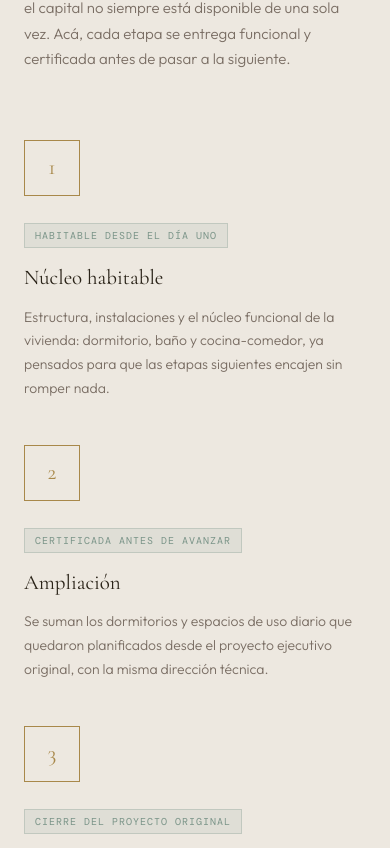
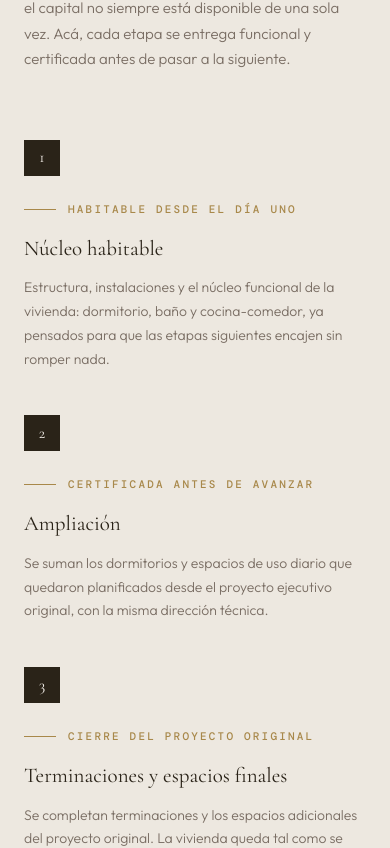
Before and after one commit to FacuEspi04/furiassi_arq, a Next.js app: page / in a window 390 px wide. Shown: the part 5238-6086 px from the top of the page. Built offline with nearby package versions, Linux system fonts and the light colour scheme.

Commit message:
comp visuales

```diff
--- a/src/app/globals.css
+++ b/src/app/globals.css
@@ -696,7 +696,7 @@ a {
    DIFERENCIALES
    ============================================================ */
 .diferenciales {
-  padding: clamp(80px, 10vw, 140px) 0;
+  padding: var(--section-py) 0;
   background: var(--espresso);
   color: var(--cream);
   position: relative;
@@ -789,12 +789,12 @@ a {
    SERVICIOS / MODALIDADES (cream, tarjetas en grilla de 1px)
    ============================================================ */
 .section-cream {
-  padding: clamp(80px, 10vw, 140px) 0;
+  padding: var(--section-py) 0;
   background: var(--cream);
 }
 
 .section-cream-2 {
-  padding: clamp(80px, 10vw, 140px) 0;
+  padding: var(--section-py) 0;
   background: var(--cream-2);
 }
 
@@ -916,7 +916,7 @@ a {
    que Diferenciales y Contacto, no el de una sección de contenido más.
    ============================================================ */
 .modalidades-section {
-  padding: clamp(80px, 10vw, 140px) 0;
+  padding: var(--section-py) 0;
   background: var(--espresso);
   color: var(--cream);
 }
@@ -1117,7 +1117,7 @@ a {
    ETAPAS (línea de tiempo)
    ============================================================ */
 .etapas {
-  padding: clamp(80px, 10vw, 140px) 0;
+  padding: var(--section-py) 0;
   background: var(--cream-2);
   border-top: 1px solid var(--cream-3);
   border-bottom: 1px solid var(--cream-3);
@@ -1134,11 +1134,11 @@ a {
 .etapas-timeline::before {
   content: "";
   position: absolute;
-  top: 27px;
+  top: 22px;
   left: 4%;
   right: 4%;
   height: 1px;
-  background: var(--cream-3);
+  background: color-mix(in srgb, var(--espresso) 25%, transparent);
 }
 
 .etapa-item {
@@ -1148,17 +1148,16 @@ a {
 }
 
 .etapa-num {
-  width: 56px;
-  height: 56px;
-  border: 1px solid var(--gold);
-  background: var(--cream-2);
+  width: 36px;
+  height: 36px;
+  background: var(--espresso);
   display: flex;
   align-items: center;
   justify-content: center;
   font-family: var(--font-display), serif;
-  font-size: 22px;
+  font-size: 16px;
   font-weight: 400;
-  color: var(--gold);
+  color: var(--cream);
   margin-bottom: 24px;
   position: relative;
   z-index: 1;
@@ -1172,15 +1171,6 @@ a {
 }
 
 .etapa-badge {
-  display: inline-block;
-  font-family: var(--font-mono), monospace;
-  font-size: 10px;
-  letter-spacing: 0.1em;
-  text-transform: uppercase;
-  color: var(--sage);
-  background: rgba(122, 148, 136, 0.12);
-  border: 1px solid rgba(122, 148, 136, 0.3);
-  padding: 3px 10px;
   margin-bottom: 12px;
 }
 
@@ -1207,7 +1197,7 @@ a {
    conecta temáticamente con la sección.
    ============================================================ */
 .sustentabilidad-section {
-  padding: clamp(80px, 10vw, 140px) 0;
+  padding: var(--section-py) 0;
   background: color-mix(in srgb, var(--cream-2), var(--sage) 7%);
 }
 
@@ -1262,7 +1252,7 @@ a {
    sección entera en vez de flotar sobre un borde claro.
    ============================================================ */
 .estudio-section {
-  padding: clamp(80px, 10vw, 140px) 0;
+  padding: var(--section-py) 0;
   background: var(--espresso);
   color: var(--cream);
 }
@@ -1566,7 +1556,7 @@ a {
    que se mantiene clara para no encadenar dos secciones oscuras.
    ============================================================ */
 .proceso {
-  padding: clamp(80px, 10vw, 140px) 0;
+  padding: var(--section-py) 0;
   background: var(--cream);
   color: var(--espresso);
 }
@@ -1586,32 +1576,38 @@ a {
   display: grid;
   grid-template-columns: repeat(5, 1fr);
   gap: 24px 0;
+  position: relative;
+}
+
+.proceso-steps::before {
+  content: "";
+  position: absolute;
+  top: 22px;
+  left: 4%;
+  right: 4%;
+  height: 1px;
+  background: color-mix(in srgb, var(--espresso) 25%, transparent);
 }
 
 .proceso-step {
   padding-right: 24px;
+  position: relative;
 }
 
 .proceso-step-num {
-  width: 52px;
-  height: 52px;
-  border: 1px solid var(--gold);
+  width: 36px;
+  height: 36px;
   display: flex;
   align-items: center;
   justify-content: center;
   font-family: var(--font-display), serif;
-  font-size: 20px;
-  font-weight: 300;
-  color: var(--gold);
+  font-size: 16px;
+  font-weight: 400;
+  color: var(--cream);
   margin-bottom: 28px;
-  background: var(--cream);
-  transition: background 0.3s, border-color 0.3s, color 0.3s;
-}
-
-.proceso-step:hover .proceso-step-num {
-  background: var(--gold);
-  border-color: var(--gold);
-  color: var(--cream);
+  background: var(--espresso);
+  position: relative;
+  z-index: 1;
 }
 
 .proceso-step-h3 {
@@ -1633,6 +1629,9 @@ a {
   .proceso-steps {
     grid-template-columns: repeat(2, 1fr);
     gap: 40px 24px;
+  }
+  .proceso-steps::before {
+    display: none;
   }
 }
 
@@ -1898,7 +1897,7 @@ a {
    CONTACTO
    ============================================================ */
 .contacto {
-  padding: clamp(80px, 10vw, 140px) 0;
+  padding: var(--section-py) 0;
   background: var(--espresso);
   color: var(--cream);
   position: relative;
--- a/src/components/marketing/EtapasTimeline.tsx
+++ b/src/components/marketing/EtapasTimeline.tsx
@@ -46,7 +46,7 @@ export function EtapasTimeline() {
               <div className="etapa-num" aria-hidden="true">
                 {etapa.numero}
               </div>
-              <span className="etapa-badge">{etapa.badge}</span>
+              <span className="section-eyebrow etapa-badge">{etapa.badge}</span>
               <h3 className="etapa-h3">{etapa.titulo}</h3>
               <p className="etapa-p">{etapa.texto}</p>
             </div>
--- a/styles/tokens.css
+++ b/styles/tokens.css
@@ -24,4 +24,5 @@
   --pad-x: clamp(24px, 6vw, 96px);
   --nav-h: 72px;
   --nav-h-scrolled: 60px;
+  --section-py: clamp(80px, 10vw, 104px);
 }
```
